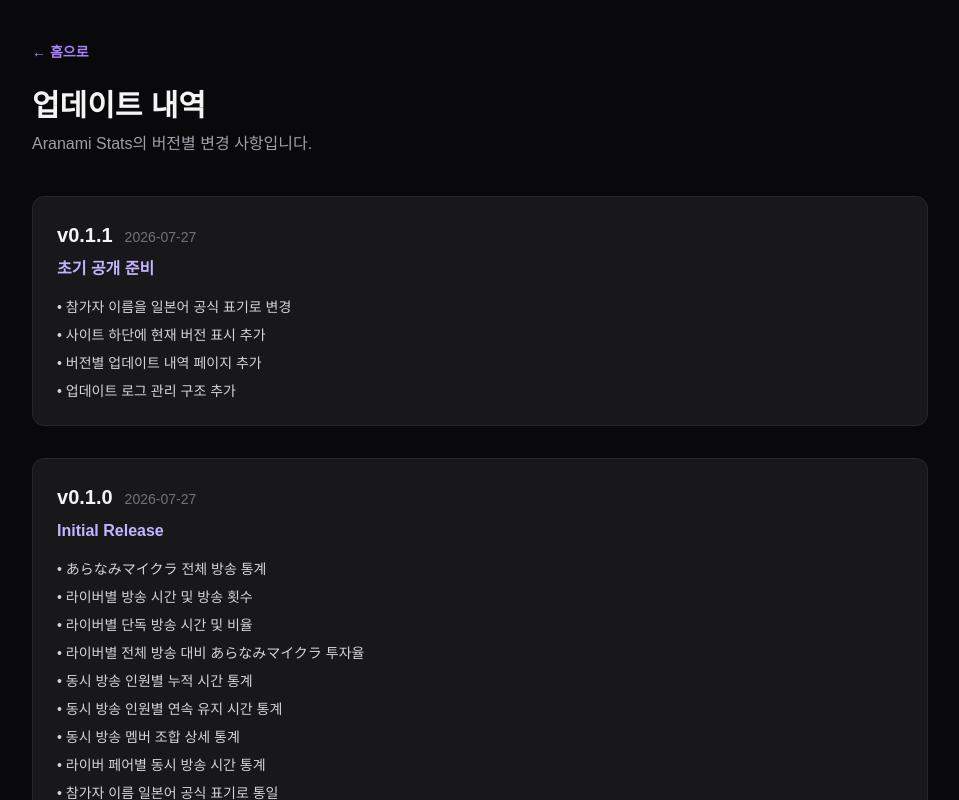
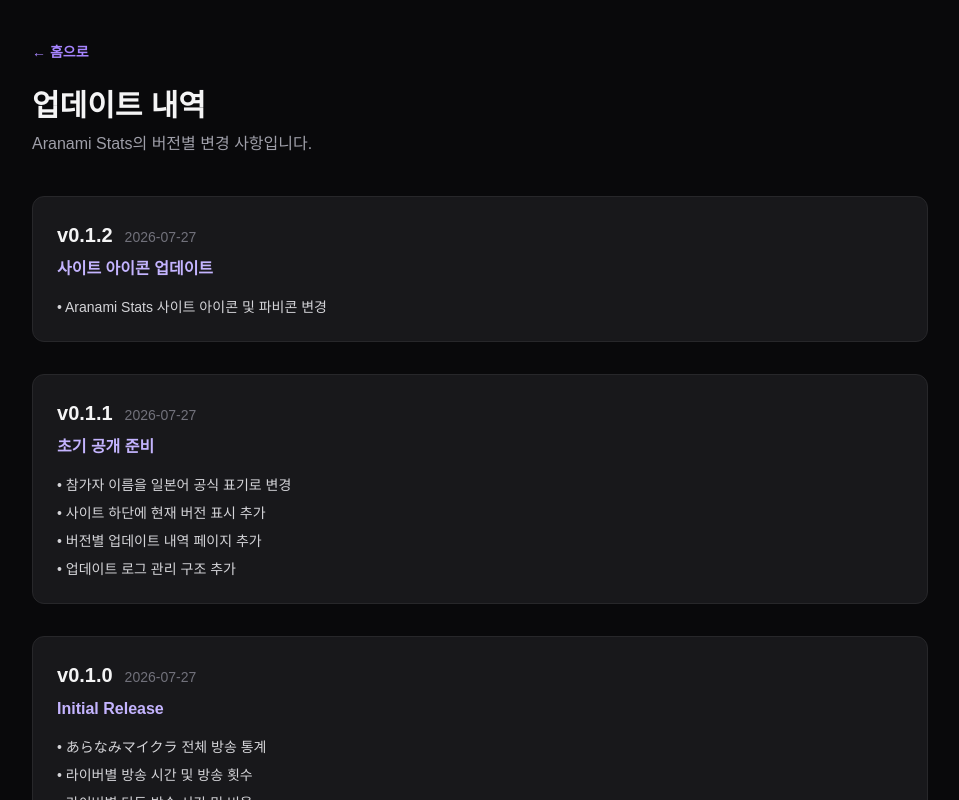
Before and after one commit to lunascope11/aranami-stats, a Next.js app: page /changelog in a window 1280 px wide. Shown: the top 800 px of the page, without its empty margins (160-1119 px from the left). Built offline with nearby package versions, Linux system fonts and the light colour scheme.

Commit message:
Update site icon

```diff
--- a/data/changelog.ts
+++ b/data/changelog.ts
@@ -8,6 +8,14 @@
 };
 
 export const changelog: ChangelogEntry[] = [
+  {
+    version: "0.1.2",
+    date: "2026-07-27",
+    title: "사이트 아이콘 업데이트",
+    changes: [
+      "Aranami Stats 사이트 아이콘 및 파비콘 변경",
+    ],
+  },
   {
     version: "0.1.1",
     date: "2026-07-27",
```
